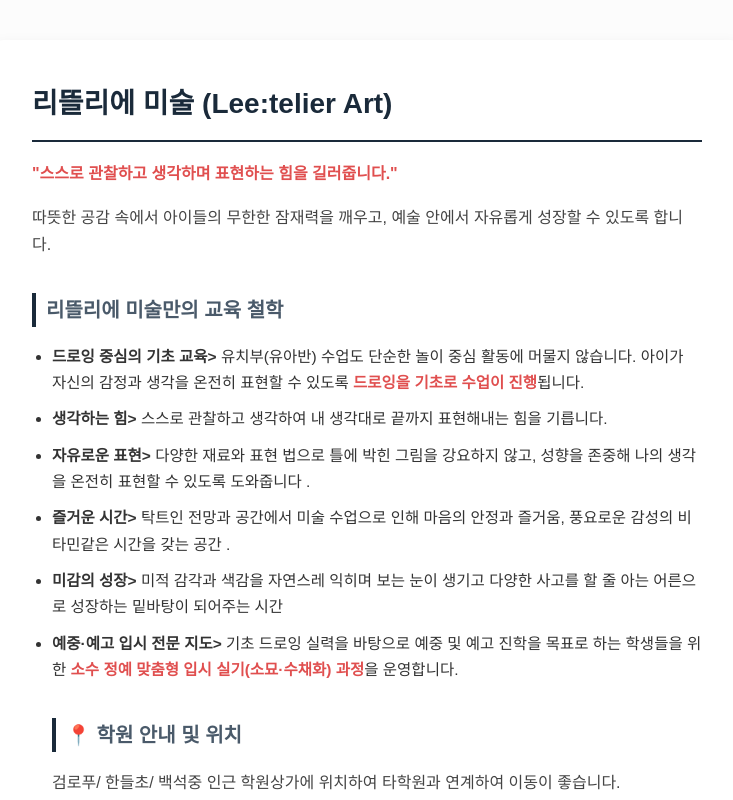
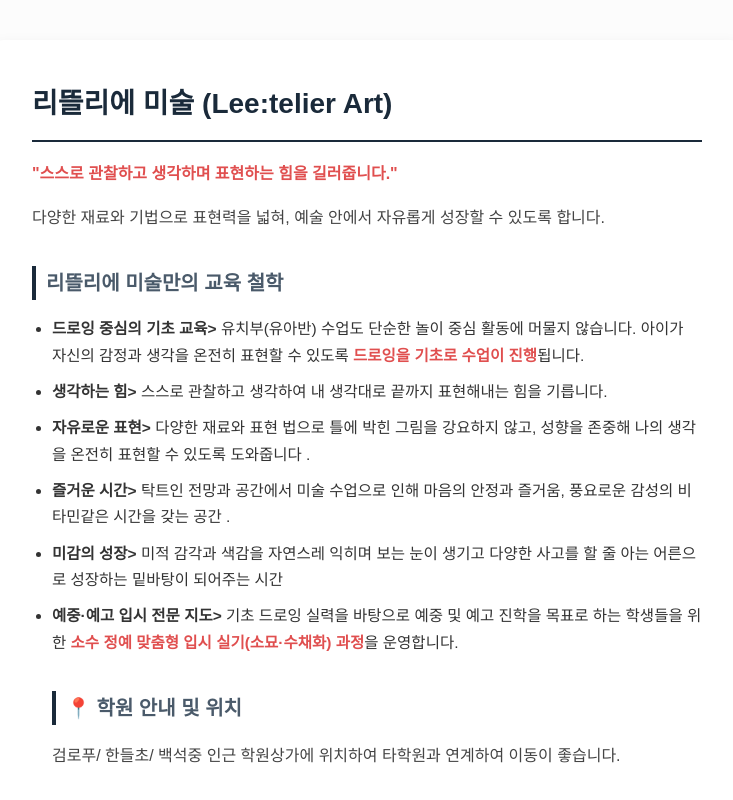
Before and after one commit to leetelier/leetelier, a plain HTML site: page index.html in a window 1280 px wide. Shown: the top 800 px of the page, without its empty margins (273-1006 px from the left). Drawn offline with Linux system fonts and the light colour scheme.

Commit message:
Update index.html

```diff
--- a/index.html
+++ b/index.html
@@ -42,8 +42,8 @@
 
 <div class="container">
     <h1>리뜰리에 미술 (Lee:telier Art)</h1>
-    <p class="highlight">"스스로 관찰하고 생각하며 표현하는 힘을 길러줍니다."</p>
-    <p>따뜻한 공감 속에서 아이들의 무한한 잠재력을 깨우고, 예술 안에서 자유롭게 성장할 수 있도록 합니다.</p>
+    <p class="highlight">"스스로 관찰하고 생각하며 표현하는 힘을  길러줍니다."</p>
+    <p>다양한 재료와 기법으로 표현력을 넓혀, 예술 안에서 자유롭게 성장할 수 있도록 합니다.</p>
 
     <h2> 리뜰리에 미술만의 교육 철학</h2>
     <ul>
```
